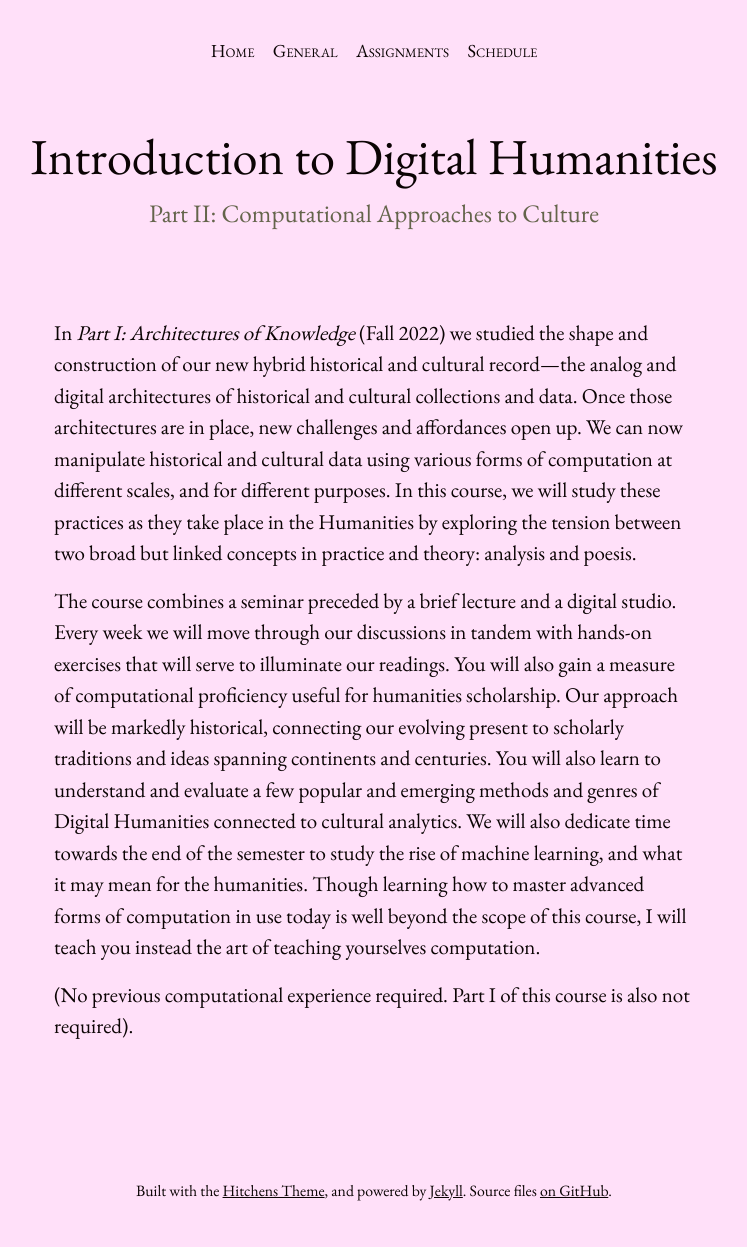
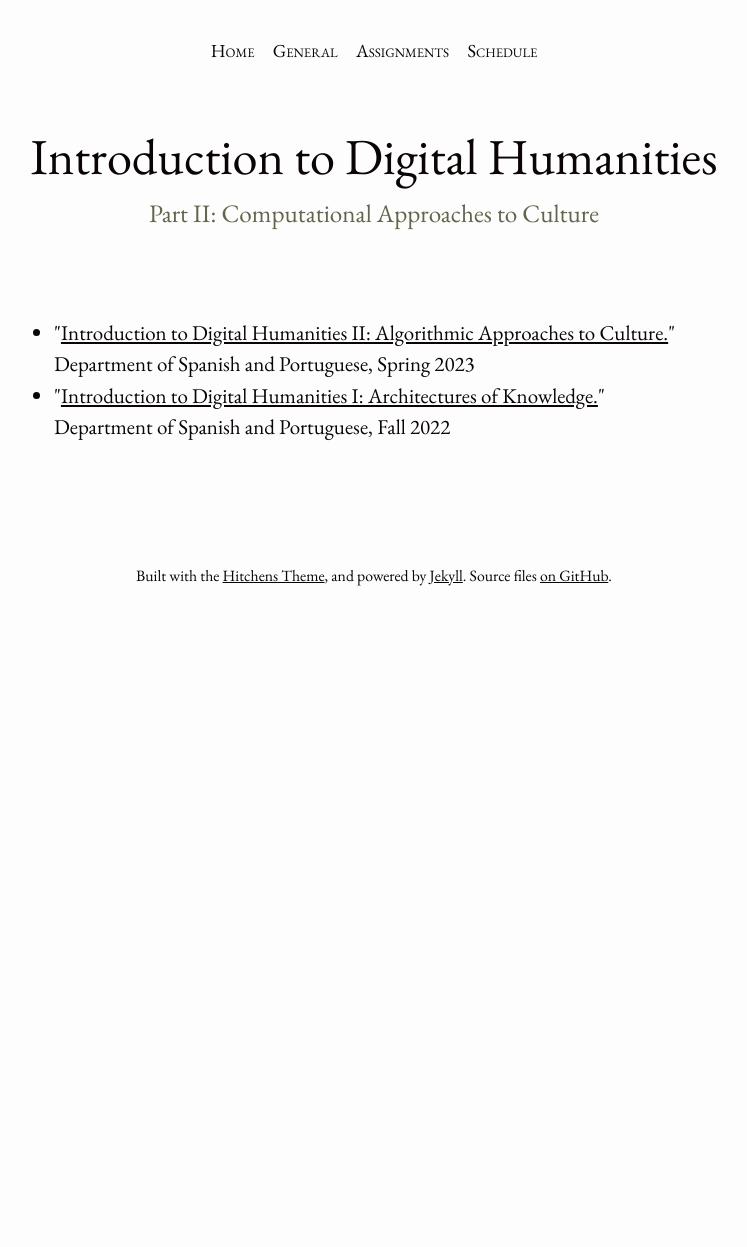
Before and after one commit to elotroalex/s23-intro-dh, a Jekyll site: the page built from index.html, in a window 1280 px wide. Shown: the whole page, without its empty margins (266-1013 px from the left). Built offline with Jekyll 4.4.1, drawn with Linux system fonts in a browser that asks for light colours; after the commit the page ends 900 px from its top, so only the background shows below that.

Commit message:
switched links

```diff
--- a/_layouts/home.html
+++ b/_layouts/home.html
@@ -17,12 +17,17 @@ layout: default
   </header>
 
 <main class="home" id="main" role="main" aria-label="Content">
-
-  <p>In <em>Part I: Architectures of Knowledge</em> (Fall 2022) we studied the shape and construction of our new hybrid historical and cultural record—the analog and digital architectures of historical and cultural collections and data. Once those  architectures are in place, new challenges and affordances open up. We can now manipulate historical and cultural data using various forms of computation at different scales, and for different purposes. In this course, we will study these practices as they take place in the Humanities by exploring the tension between two broad but linked concepts in practice and theory: analysis and poesis.</p>
-
-  <p>The course combines a seminar preceded by a brief lecture and a digital studio. Every week we will move through our discussions in tandem with hands-on exercises that will serve to illuminate our readings. You will also gain a measure of computational proficiency useful for humanities scholarship. Our approach will be markedly historical, connecting our evolving present to scholarly traditions and ideas spanning continents and centuries. You will also learn to understand and evaluate a few popular and emerging methods and genres of Digital Humanities connected to cultural analytics. We will also dedicate time towards the end of the semester to study the rise of machine learning, and what it may mean for the humanities. Though learning how to master advanced forms of computation in use today is well beyond the scope of this course, I will teach you instead the art of teaching yourselves computation.</p>
-
-  <p>(No previous computational experience required. Part I of this course is also not required).</p>
-
-
+  <ul>
+    <li>
+      "<a href="http://teaching.elotroalex.com/s23-intro-dh/"
+        >Introduction to Digital Humanities II: Algorithmic Approaches to
+        Culture.</a
+      >" Department of Spanish and Portuguese, Spring 2023
+    </li>
+    <li>
+      "<a href="http://teaching.elotroalex.com/f22-intro-dh/"
+        >Introduction to Digital Humanities I: Architectures of Knowledge.</a
+      >" Department of Spanish and Portuguese, Fall 2022
+    </li>
+  </ul>
 </main>
--- a/_sass/_base.scss
+++ b/_sass/_base.scss
@@ -1,5 +1,5 @@
 body {
-  background: #FFE0F9;
+  background: #fdfdfd;
   color: $text-color;
   font-family: $font-family;
   font-size: 1.3125em;
```
